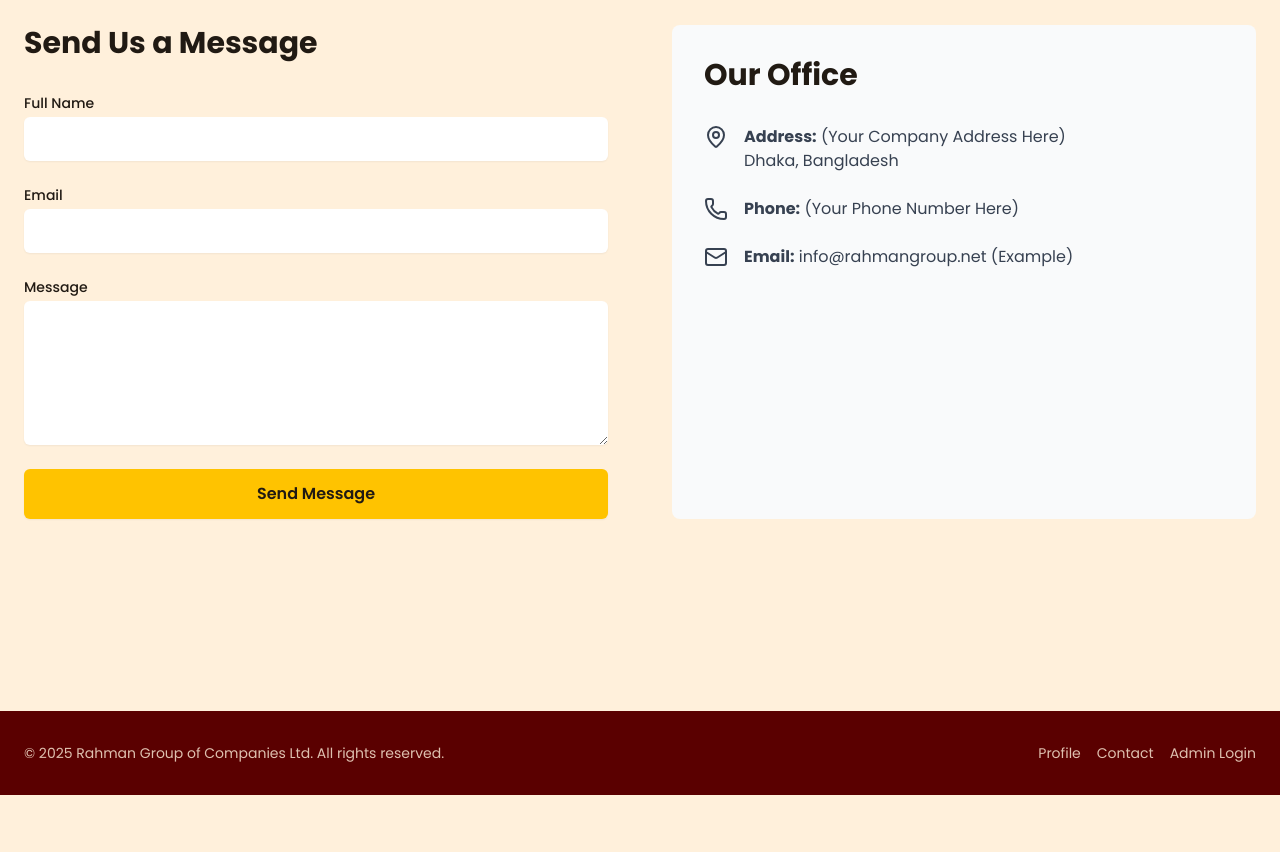
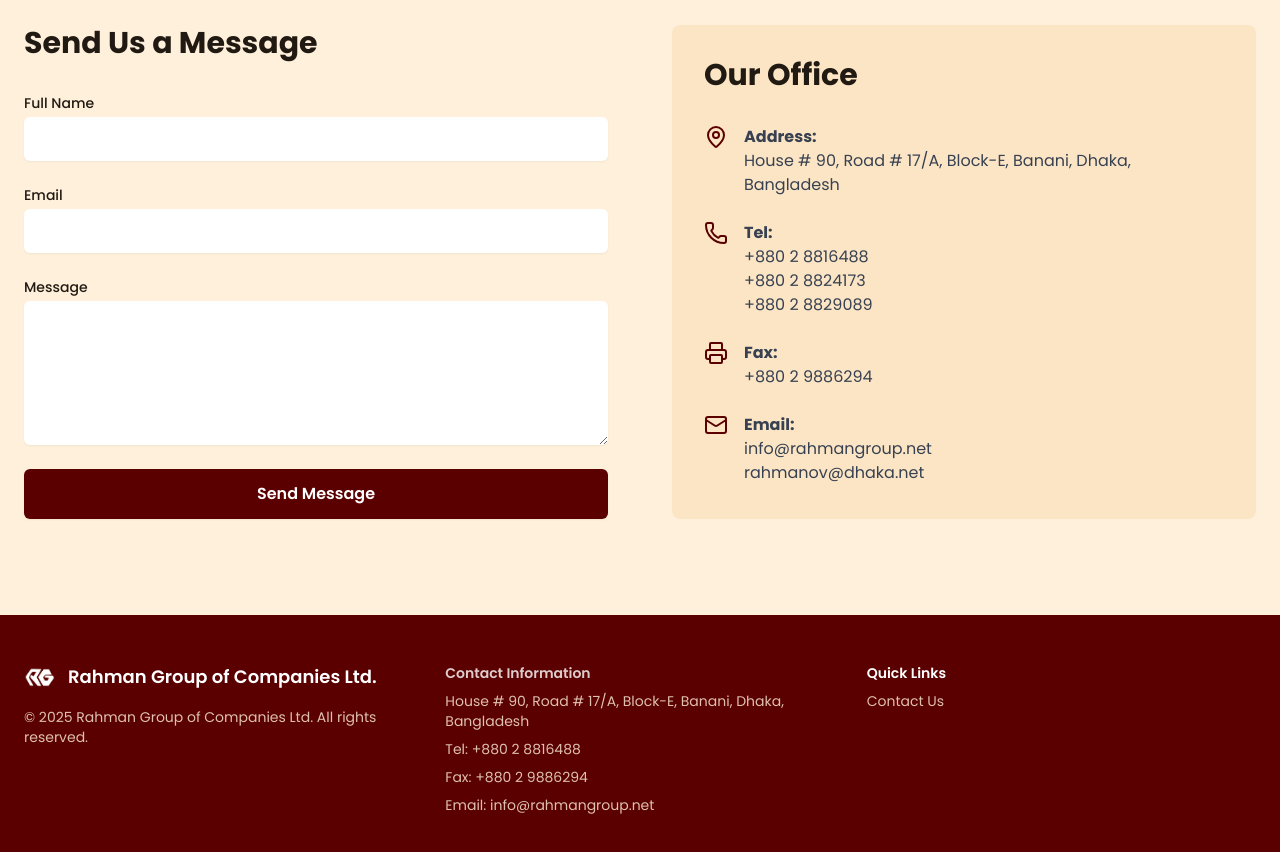
Before and after one commit to max-g-cyber/rahmangroup, a Next.js app: page /contact in a window 1280 px wide. Shown: the part 440-1292 px from the top of the page. Before the commit the page ends 1235 px from the top, so only its background shows below. Built offline with nearby package versions, Linux system fonts and the light colour scheme.

Commit message:
made dynamic links

```diff
--- a/src/app/contact/page.tsx
+++ b/src/app/contact/page.tsx
@@ -1,5 +1,5 @@
 import PageHeader from "@/components/layout/PageHeader";
-import { Phone, Mail, MapPin } from "lucide-react"; // Icons we already installed
+import { Phone, Mail, MapPin, Printer } from "lucide-react";
 
 export default function ContactPage() {
   return (
@@ -15,31 +15,30 @@
 
             {/* Column 1: Contact Form Scaffold */}
             <div>
-              <h3 className="text-3xl font-bold text-brand-dark">Send Us a Message</h3>
+              <h3 className="text-3xl font-bold text-theme-text">Send Us a Message</h3>
               <form action="#" method="POST" className="mt-8 space-y-6">
                 <div>
-                  <label htmlFor="name" className="block text-sm font-medium text-brand-dark">Full Name</label>
+                  <label htmlFor="name" className="block text-sm font-medium text-theme-text">Full Name</label>
                   <div className="mt-1">
-                    <input type="text" name="name" id="name" required className="block w-full rounded-md border-gray-300 shadow-sm focus:border-brand focus:ring-brand sm:text-sm p-3" />
+                    <input type="text" name="name" id="name" required className="block w-full rounded-md border-gray-300 shadow-sm focus:border-theme-primary focus:ring-theme-primary sm:text-sm p-3" />
                   </div>
                 </div>
                 <div>
-                  <label htmlFor="email" className="block text-sm font-medium text-brand-dark">Email</label>
+                  <label htmlFor="email" className="block text-sm font-medium text-theme-text">Email</label>
                   <div className="mt-1">
-                    <input type="email" name="email" id="email" required className="block w-full rounded-md border-gray-300 shadow-sm focus:border-brand focus:ring-brand sm:text-sm p-3" />
+                    <input type="email" name="email" id="email" required className="block w-full rounded-md border-gray-300 shadow-sm focus:border-theme-primary focus:ring-theme-primary sm:text-sm p-3" />
                   </div>
                 </div>
                 <div>
-                  <label htmlFor="message" className="block text-sm font-medium text-brand-dark">Message</label>
+                  <label htmlFor="message" className="block text-sm font-medium text-theme-text">Message</label>
                   <div className="mt-1">
-                    <textarea name="message" id="message" rows={6} required className="block w-full rounded-md border-gray-300 shadow-sm focus:border-brand focus:ring-brand sm:text-sm p-3" />
+                    <textarea name="message" id="message" rows={6} required className="block w-full rounded-md border-gray-300 shadow-sm focus:border-theme-primary focus:ring-theme-primary sm:text-sm p-3" />
                   </div>
                 </div>
                 <div>
-                  {/* Styled with your 'accent' yellow (Phase 6) */}
                   <button
                     type="submit"
-                    className="flex w-full justify-center rounded-md border border-transparent bg-accent px-6 py-3 text-base font-semibold text-brand-dark shadow-sm hover:bg-accent-light focus:outline-none focus:ring-2 focus:ring-accent focus:ring-offset-2"
+                    className="flex w-full justify-center rounded-md border border-transparent bg-theme-primary px-6 py-3 text-base font-semibold text-white shadow-sm hover:bg-theme-primary-dark focus:outline-none focus:ring-2 focus:ring-theme-primary focus:ring-offset-2"
                   >
                     Send Message
                   </button>
@@ -47,28 +46,41 @@
               </form>
             </div>
 
-            {/* Column 2: Contact Details */}
-            <div className="bg-gray-50 rounded-lg p-8">
-              <h3 className="text-3xl font-bold text-brand-dark">Our Office</h3>
+            {/* Column 2: Contact Details (UPDATED) */}
+            <div className="bg-theme-background-alt rounded-lg p-8">
+              <h3 className="text-3xl font-bold text-theme-text">Our Office</h3>
               <ul className="mt-8 space-y-6 text-gray-700">
                 <li className="flex gap-4">
-                  <MapPin className="h-6 w-6 flex-shrink-0 text-brand" />
+                  <MapPin className="h-6 w-6 flex-shrink-0 text-theme-primary" />
                   <span>
-                    <strong>Address:</strong> (Your Company Address Here)
-                    <br />
-                    Dhaka, Bangladesh
+                    <strong>Address:</strong><br/>
+                    House # 90, Road # 17/A, Block-E, Banani, Dhaka, Bangladesh
                   </span>
                 </li>
                 <li className="flex gap-4">
-                  <Phone className="h-6 w-6 flex-shrink-0 text-brand" />
+                  <Phone className="h-6 w-6 flex-shrink-0 text-theme-primary" />
+                  {/* UPDATE: Re-formatted and separated for clarity */}
                   <span>
-                    <strong>Phone:</strong> (Your Phone Number Here)
+                    <strong>Tel:</strong><br/>
+                    +880 2 8816488<br/>
+                    +880 2 8824173<br/>
+                    +880 2 8829089
                   </span>
                 </li>
                 <li className="flex gap-4">
-                  <Mail className="h-6 w-6 flex-shrink-0 text-brand" />
+                  <Printer className="h-6 w-6 flex-shrink-0 text-theme-primary" />
+                  {/* UPDATE: Re-formatted */}
                   <span>
-                    <strong>Email:</strong> info@rahmangroup.net (Example)
+                    <strong>Fax:</strong><br/>
+                    +880 2 9886294
+                  </span>
+                </li>
+                <li className="flex gap-4">
+                  <Mail className="h-6 w-6 flex-shrink-0 text-theme-primary" />
+                  <span>
+                    <strong>Email:</strong><br/>
+                    info@rahmangroup.net<br/>
+                    rahmanov@dhaka.net
                   </span>
                 </li>
               </ul>
--- a/src/app/profile/page.tsx
+++ b/src/app/profile/page.tsx
@@ -11,8 +11,7 @@
       <div className="py-16 sm:py-24">
         <div className="container mx-auto max-w-7xl px-4 md:px-6">
           {/* We use the 'prose' class from @tailwindcss/typography for clean article styling */}
-          <article className="prose prose-lg max-w-none prose-h2:text-brand-dark prose-a:text-brand">
-            <h2>Our Mission</h2>
+ <article className="prose prose-lg max-w-none prose-headings:text-theme-primary prose-a:text-theme-primary">            <h2>Our Mission</h2>
             <p>
               (Placeholder Text): Lorem ipsum dolor sit amet, consectetur adipiscing elit. Integer nec odio. Praesent libero. Sed cursus ante dapibus diam.
               Sed nisi. Nulla quis sem at nibh elementum imperdiet. Duis sagittis ipsum. Praesent mauris.
--- a/src/components/gallery/HomepageCarousel.tsx
+++ b/src/components/gallery/HomepageCarousel.tsx
@@ -12,7 +12,7 @@
     // Removed all 'aspect-ratio' classes.
     // Using a large, fixed height for mobile (h-80) that scales up for larger screens.
     // This is the only stable method.
-    <div className="w-full h-80 sm:h-96 md:h-[80vh] md:w-[80vh] overflow-hidden rounded-sm shadow-lg" ref={emblaRef}>
+    <div className="w-full h-80 sm:h-96 md:h-[80vh] md:w-[80vh] overflow-hidden rounded-2xl shadow-lg" ref={emblaRef}>
       <div className="flex h-full">
         {homepageCarouselImages.map((img) => (
           <div className="relative flex-shrink-0 flex-grow-0 basis-full h-full" key={img.id}>
--- a/src/components/home/AboutSummary.tsx
+++ b/src/components/home/AboutSummary.tsx
@@ -1,34 +1,37 @@
 export default function AboutSummary() {
   return (
-    // Update: Switched to light theme and new 'brand' accent color
-    <section className="py-2 sm:py-24">
+    <section className="py-16 sm:py-24 bg-theme-background">
       <div className="container mx-auto max-w-7xl px-4 md:px-6">
         <div className="grid grid-cols-1 gap-12 md:grid-cols-2">
           <div>
-            <h2 className="mt-2 text-3xl font-bold tracking-tight text-zinc-900 sm:text-4xl text-center">A Legacy of Trust Since 1996</h2>
-            <p className="mt-6 text-lg leading-8 text-gray-600 text-center">
-              Established in 1996, Rahman Group has grown to become one of the top companies in Bangladesh. Our mission is built on a consciousness of Commitment, Swift Service, Reputation, and uncompromising Quality.
+            <h2 className="text-base font-semibold leading-7 text-theme-primary">About Us</h2>
+            <p className="mt-2 text-3xl font-bold tracking-tight text-theme-text sm:text-4xl">
+              A Legacy of Trust Since 1996
+            </p>
+            <p className="mt-6 text-lg leading-8 text-theme-text/80">
+              Established in 1996, Rahman Group of Companies Ltd. has grown to become one of the top companies in Bangladesh. Our mission is built on a consciousness of Commitment, Swift Service, Reputation, and uncompromising Quality.
             </p>
           </div>
-          <div className="rounded-lg bg-gray-50 p-8 ring-1 ring-gray-900/5">
-            <h3 className="text-xl font-semibold text-zinc-900">Our Core Values</h3>
-            <p className="mt-2 text-gray-600">Why partners choose Rahman Group:</p>
+          {/* UPDATE: This box is now themed maroon and beige/white */}
+          <div className="rounded-lg bg-theme-primary p-8 text-white">
+            <h3 className="text-xl font-semibold text-white">Our Core Values</h3>
+            <p className="mt-2 text-theme-background/80">Why partners choose Rahman Group:</p>
             <ul className="mt-6 space-y-4">
               <li className="flex gap-x-3">
-                <span className="flex h-6 w-6 items-center justify-center rounded-full bg-brand text-sm font-bold text-white">1</span>
-                <span className="text-base text-gray-700"> <span className="font-semibold text-zinc-900">COMMITMENT</span></span>
+                <span className="flex h-6 w-6 items-center justify-center rounded-full bg-accent text-sm font-bold text-theme-primary">1</span>
+                <span className="text-base text-theme-background">Conscious in <span className="font-semibold text-white">COMMITMENT</span></span>
               </li>
               <li className="flex gap-x-3">
-                <span className="flex h-6 w-6 items-center justify-center rounded-full bg-brand text-sm font-bold text-white">2</span>
-                <span className="text-base text-gray-700"> <span className="font-semibold text-zinc-900">SWIFT SERVICE</span></span>
+                <span className="flex h-6 w-6 items-center justify-center rounded-full bg-accent text-sm font-bold text-theme-primary">2</span>
+                <span className="text-base text-theme-background">Conscious in <span className="font-semibold text-white">SWIFT SERVICE</span></span>
               </li>
               <li className="flex gap-x-3">
-                <span className="flex h-6 w-6 items-center justify-center rounded-full bg-brand text-sm font-bold text-white">3</span>
-                <span className="text-base text-gray-700"> <span className="font-semibold text-zinc-900">REPUTATION</span></span>
+                <span className="flex h-6 w-6 items-center justify-center rounded-full bg-accent text-sm font-bold text-theme-primary">3</span>
+                <span className="text-base text-theme-background">Conscious in <span className="font-semibold text-white">REPUTATION</span></span>
               </li>
               <li className="flex gap-x-3">
-                <span className="flex h-6 w-6 items-center justify-center rounded-full bg-brand text-sm font-bold text-white">4</span>
-                <span className="text-base text-gray-700"><span className="font-semibold text-zinc-900">QUALITY</span></span>
+                <span className="flex h-6 w-6 items-center justify-center rounded-full bg-accent text-sm font-bold text-theme-primary">4</span>
+                <span className="text-base text-theme-background">Conscious in <span className="font-semibold text-white">QUALITY</span></span>
               </li>
             </ul>
           </div>
--- a/src/components/home/Hero.tsx
+++ b/src/components/home/Hero.tsx
@@ -39,7 +39,7 @@
       <div className="relative z-20 hidden min-h-screen w-full items-center md:flex">
         <div className="container mx-auto grid max-w-7xl grid-cols-5 items-center gap-12 px-6">
           <div className="col-span-3 flex flex-col items-start text-left">
-            <motion.h1 initial="hidden" animate="visible" variants={fadeIn} className="text-5xl lg:text-6xl font-bold tracking-tight text-theme-primary">
+            <motion.h1 initial="hidden" animate="visible" variants={fadeIn} className=" text-shadow-md text-5xl lg:text-6xl font-bold tracking-tight text-theme-primary ">
               Welcome to Rahman Group of Companies Ltd.
             </motion.h1>
             <motion.div initial="hidden" animate="visible" variants={fadeIn} className="mt-8 flex items-center gap-4">
--- a/src/components/layout/Footer.tsx
+++ b/src/components/layout/Footer.tsx
@@ -1,18 +1,41 @@
 import Link from "next/link";
+import Image from "next/image";
+
 export default function Footer() {
   const currentYear = new Date().getFullYear();
   return (
-    // ADJUSTMENT: Background is maroon, text is beige
-    <footer className="mt-24 bg-theme-primary py-8 text-theme-background">
-      <div className="container mx-auto flex max-w-7xl flex-col items-center justify-between px-4 md:flex-row md:px-6">
-        <p className="text-sm opacity-80">
-          &copy; {currentYear} Rahman Group of Companies Ltd. All rights reserved.
-        </p>
-        <nav className="mt-4 flex gap-4 md:mt-0">
-          <Link href="/profile" className="text-sm opacity-80 hover:opacity-100">Profile</Link>
-          <Link href="/contact" className="text-sm opacity-80 hover:opacity-100">Contact</Link>
-          <Link href="/admin" className="text-sm opacity-80 hover:opacity-100">Admin Login</Link>
-        </nav>
+    <footer className="bg-theme-primary py-12 text-theme-background">
+      <div className="container mx-auto max-w-7xl px-4 md:px-6">
+        <div className="grid grid-cols-1 gap-8 text-sm md:grid-cols-3">
+
+          {/* Column 1: Brand & Copyright */}
+          <div className="space-y-4">
+            <Link href="/" className="flex items-center gap-3">
+              <Image src="/logos/rg-logo.png" alt="RG Logo" width={32} height={32} />
+              <span className="font-semibold text-lg text-white">Rahman Group of Companies Ltd.</span>
+            </Link>
+            <p className="opacity-80">
+              &copy; {currentYear} Rahman Group of Companies Ltd. All rights reserved.
+            </p>
+          </div>
+
+          {/* Column 2: Contact Details */}
+          <div className="space-y-2 opacity-80">
+            <p className="font-semibold text-white mb-2">Contact Information</p>
+            <p>House # 90, Road # 17/A, Block-E, Banani, Dhaka, Bangladesh</p>
+            {/* UPDATE: Re-formatted phone numbers */}
+            <p>Tel: +880 2 8816488</p>
+            <p>Fax: +880 2 9886294</p>
+            <p>Email: info@rahmangroup.net</p>
+          </div>
+
+          {/* Column 3: Quick Links */}
+          <div className="space-y-2">
+            <p className="font-semibold text-white mb-2">Quick Links</p>
+            <Link href="/contact" className="block opacity-80 hover:opacity-100">Contact Us</Link>
+          </div>
+
+        </div>
       </div>
     </footer>
   );
--- a/src/components/layout/Navbar.tsx
+++ b/src/components/layout/Navbar.tsx
@@ -43,10 +43,17 @@
         </div>
       </div>
       {isMenuOpen && (
-        <div className="border-t border-theme-primary-dark md:hidden">
-          <div className="space-y-1 p-4">{/* Mobile links go here */}</div>
-        </div>
-      )}
+  // UPDATE: Added classes for positioning, transparency, and blur
+  <div className="absolute left-0 right-0 top-16 z-40 border-t border-theme-primary-dark bg-theme-primary/95 backdrop-blur-sm md:hidden">
+    <div className="space-y-1 p-4">
+      <MobileNavLink href="/" onClick={closeMenu}>Home</MobileNavLink>
+      <MobileNavLink href="/profile" onClick={closeMenu}>Company Profile</MobileNavLink>
+      <MobileNavLink href="/?#concerns" onClick={closeMenu}>Sister Concerns</MobileNavLink>
+      <MobileNavLink href="/gallery" onClick={closeMenu}>Gallery</MobileNavLink>
+      <MobileNavLink href="/contact" onClick={closeMenu}>Contact</MobileNavLink>
+    </div>
+  </div>
+)}
     </header>
   );
 }
```
Also changed, not shown: src/app/concern/[slug]/page.tsx (added, +79 -0 lines), src/components/home/ConcernsGrid.tsx (+12 -12 lines), src/components/home/SisterConcernLogos.tsx (+13 -7 lines), src/components/layout/PageHeader.tsx (+4 -6 lines), src/data/content.ts (+7 -3 lines).
